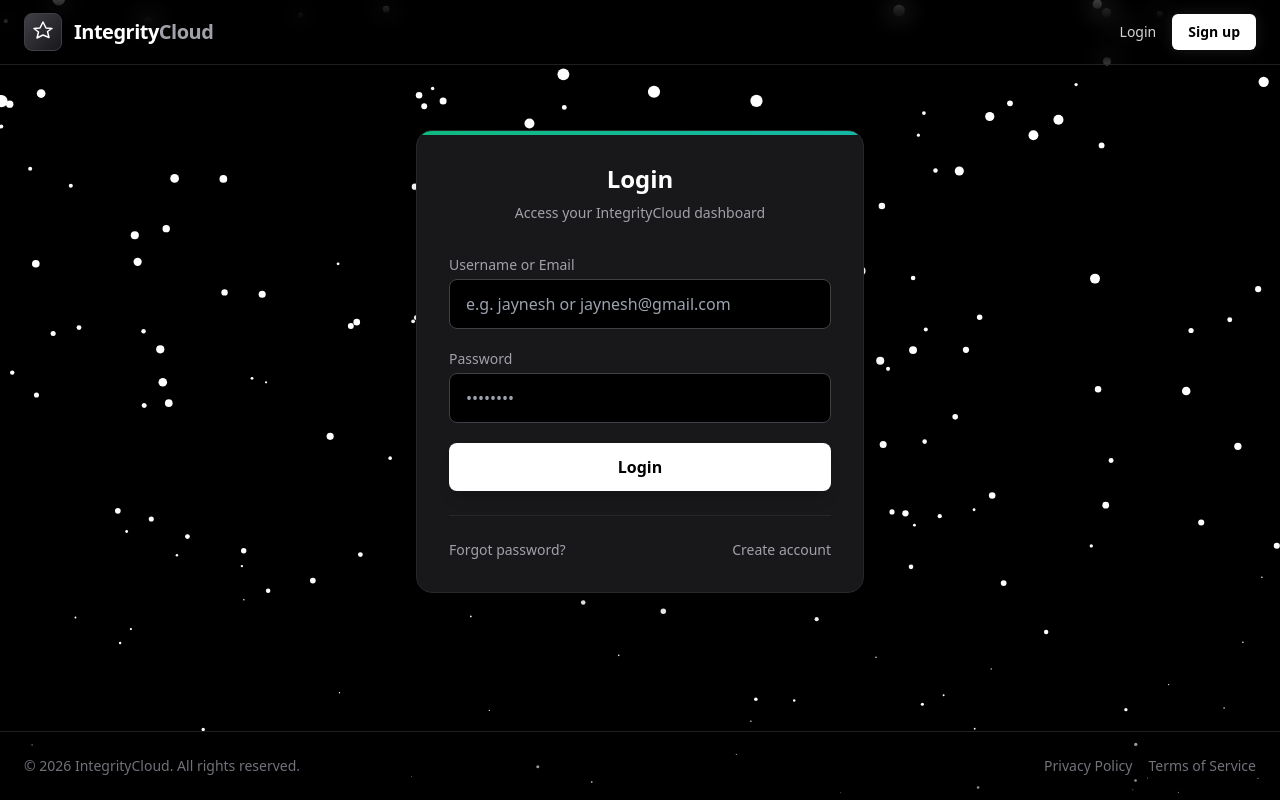
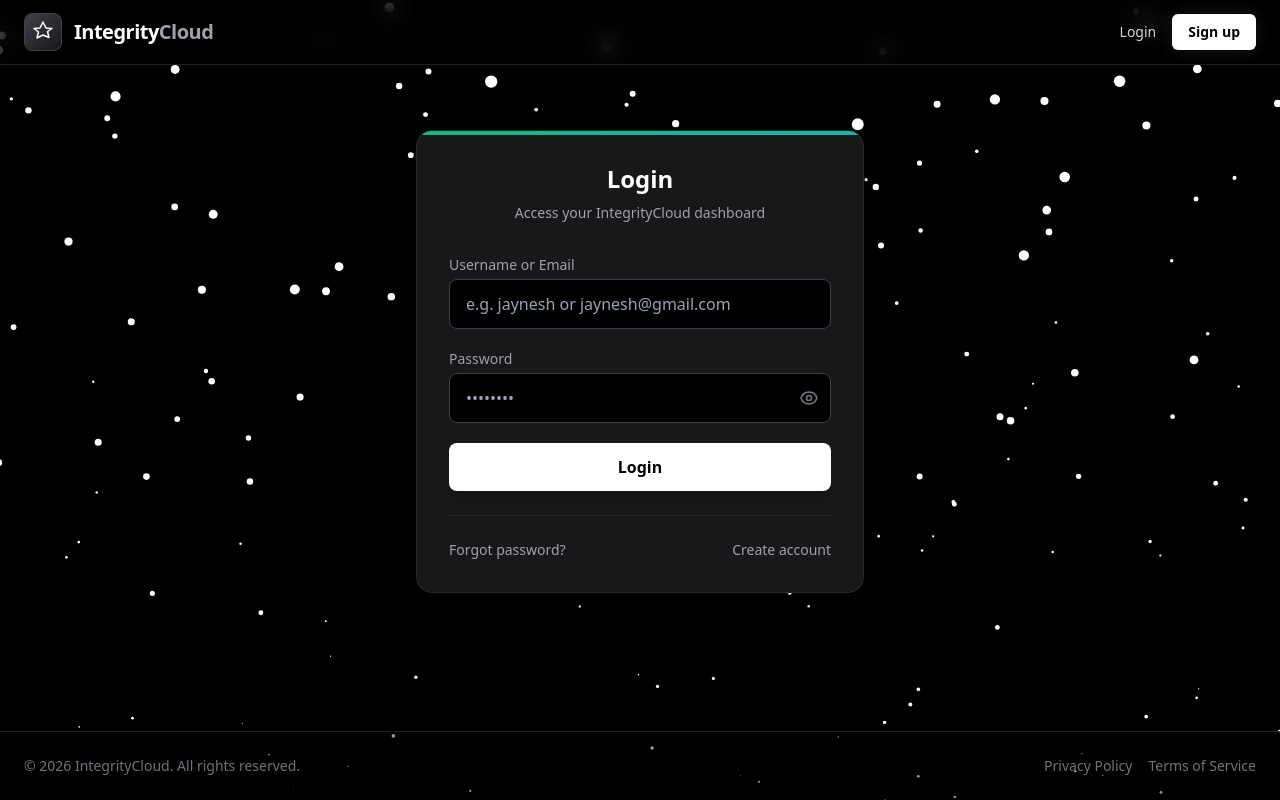
Before and after one commit to JD2007-s/integritycloud, a Flask app: page / in a window 1280 px wide. Run offline with Flask 3, Linux system fonts and the light colour scheme; some libraries are stand-ins or nearby versions.

Commit message:
Added show password toggle to auth pages

```diff
--- a/templates/login.html
+++ b/templates/login.html
@@ -27,8 +27,17 @@
 
       <div>
         <label class="block text-sm font-medium text-zinc-400 mb-1">Password</label>
-        <input name="password" type="password" placeholder="••••••••" required
-               class="w-full px-4 py-3 bg-black border border-zinc-700 rounded-lg focus:outline-none focus:border-emerald-500 focus:ring-1 focus:ring-emerald-500 text-white transition-colors">
+        <div class="relative">
+          <input name="password" id="password" type="password" placeholder="••••••••" required
+                 class="w-full px-4 py-3 bg-black border border-zinc-700 rounded-lg focus:outline-none focus:border-emerald-500 focus:ring-1 focus:ring-emerald-500 text-white transition-colors">
+
+          <button type="button" onclick="togglePassword()" class="absolute inset-y-0 right-0 pr-3 flex items-center text-zinc-500 hover:text-zinc-300 transition-colors">
+            <svg id="eye-icon" class="h-5 w-5" fill="none" viewBox="0 0 24 24" stroke="currentColor">
+              <path stroke-linecap="round" stroke-linejoin="round" stroke-width="2" d="M15 12a3 3 0 11-6 0 3 3 0 016 0z" />
+              <path stroke-linecap="round" stroke-linejoin="round" stroke-width="2" d="M2.458 12C3.732 7.943 7.523 5 12 5c4.478 0 8.268 2.943 9.542 7-1.274 4.057-5.064 7-9.542 7-4.477 0-8.268-2.943-9.542-7z" />
+            </svg>
+          </button>
+        </div>
       </div>
 
       <button type="submit" class="w-full py-3 px-4 bg-white text-black font-bold rounded-lg hover:bg-zinc-200 transition-colors shadow-lg mt-2">
@@ -42,4 +51,20 @@
     </div>
   </div>
 </div>
+
+<script>
+  function togglePassword() {
+    const input = document.getElementById('password');
+    const icon = document.getElementById('eye-icon');
+    if (input.type === 'password') {
+      input.type = 'text';
+      // Eye-Slash icon
+      icon.innerHTML = '<path stroke-linecap="round" stroke-linejoin="round" stroke-width="2" d="M13.875 18.825A10.05 10.05 0 0112 19c-4.478 0-8.268-2.943-9.542-7a9.978 9.978 0 011.563-3.029m5.858.908a3 3 0 114.243 4.243M9.878 9.878l4.242 4.242M9.88 9.88l-3.29-3.29m7.532 7.532l3.29 3.29M3 3l18 18" />';
+    } else {
+      input.type = 'password';
+      // Normal Eye icon
+      icon.innerHTML = '<path stroke-linecap="round" stroke-linejoin="round" stroke-width="2" d="M15 12a3 3 0 11-6 0 3 3 0 016 0z" /><path stroke-linecap="round" stroke-linejoin="round" stroke-width="2" d="M2.458 12C3.732 7.943 7.523 5 12 5c4.478 0 8.268 2.943 9.542 7-1.274 4.057-5.064 7-9.542 7-4.477 0-8.268-2.943-9.542-7z" />';
+    }
+  }
+</script>
 {% endblock %}
```
Also changed, not shown: templates/signup.html (+27 -2 lines).
